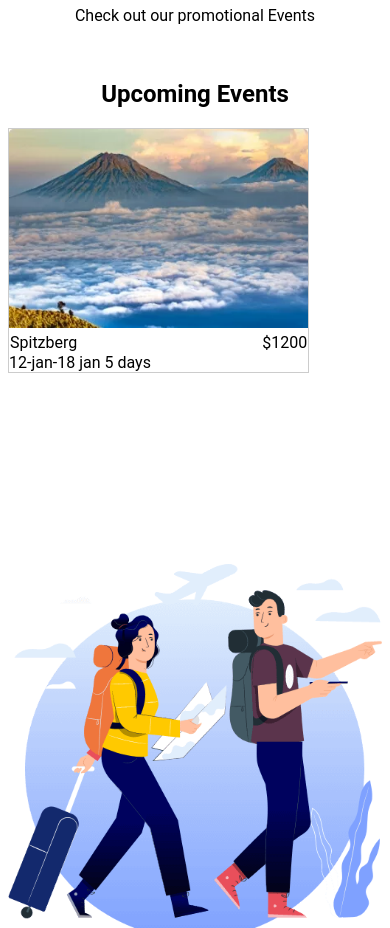
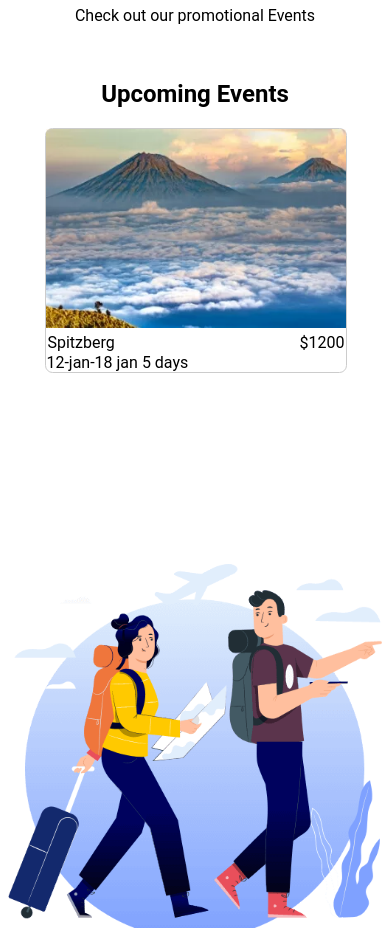
Before and after one commit to zaidbutt/test-project-8, a plain HTML site: page index.html in a window 390 px wide. Shown: the part 840-1768 px from the top of the page. Drawn offline with Linux system fonts and the light colour scheme.

Commit message:
mobile fix

```diff
--- a/index.css
+++ b/index.css
@@ -250,6 +250,7 @@ div.gallery {
     /*! text-align: center; */
     margin: 5%;
     /*! flex-shrink: 0; */
+    border-radius: 2mm;
   }
 
   div.gallery:hover {
@@ -344,7 +345,7 @@ div.gallery {
     width: 100px;
     height: 100px;
     margin: 15%;
-    margin-left: 50%;
+    margin-left: 45%;
 
 }
 
@@ -477,7 +478,7 @@ ul{
         flex-direction: column;
         justify-content: center;
         display: flex;
-        margin-left: 0%;
+        margin-left: 10%;
         margin-bottom: 40%;
     }
 
```
